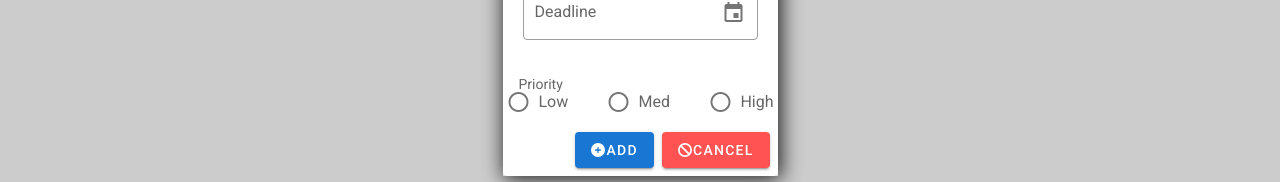
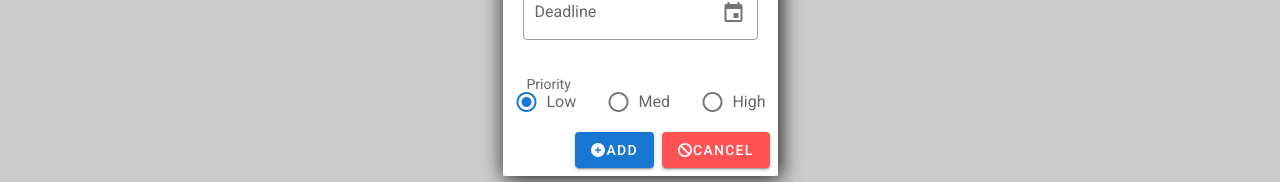
Before and after one commit to jeffpan602/To-Do-App, a Vue app in the folder todoapp/: page / in a window 1280 px wide. Both pictures are taken after a click on the button "ADD". Shown: the part 460-642 px from the top of the page. Built offline with nearby package versions, Linux system fonts and the light colour scheme.

Commit message:
radio btn to select "low" by default

```diff
--- a/todoapp/src/components/modalDialog.vue
+++ b/todoapp/src/components/modalDialog.vue
@@ -27,15 +27,15 @@
                             </template>
                             <v-date-picker v-model="date" no-title scrollable>
                                 <v-spacer></v-spacer>
-                                <v-btn text color="primary" @click="menu = false"> Cancel </v-btn>
-                                <v-btn text color="primary" @click="$refs.menu.save(date)">OK</v-btn>
+                                <v-btn text color="primary"> Cancel </v-btn>
+                                <v-btn text color="primary">OK</v-btn>
                             </v-date-picker>
                         </v-menu>
                     </v-layout>
 
-                    <v-radio-group label="Priority" class="elements mx-4 my-0" v-model="priority">
+                    <v-radio-group label="Priority" class="elements mx-6 my-0" v-model="priority">
                         <v-layout align-start row d-flex justify-space-between>
-                            <v-radio label="Low" value="low" /> &nbsp;
+                            <v-radio label="Low" value="low" checked="true" /> &nbsp;
                             <v-radio label="Med" value="med" /> &nbsp;
                             <v-radio label="High" value="high" />
                         </v-layout>
@@ -69,6 +69,12 @@ export default {
             this.$emit('close');
 
         }
+    },
+    data() {
+        return {
+            priority: 'low',
+        }
+
     }
 }
 </script>
```
